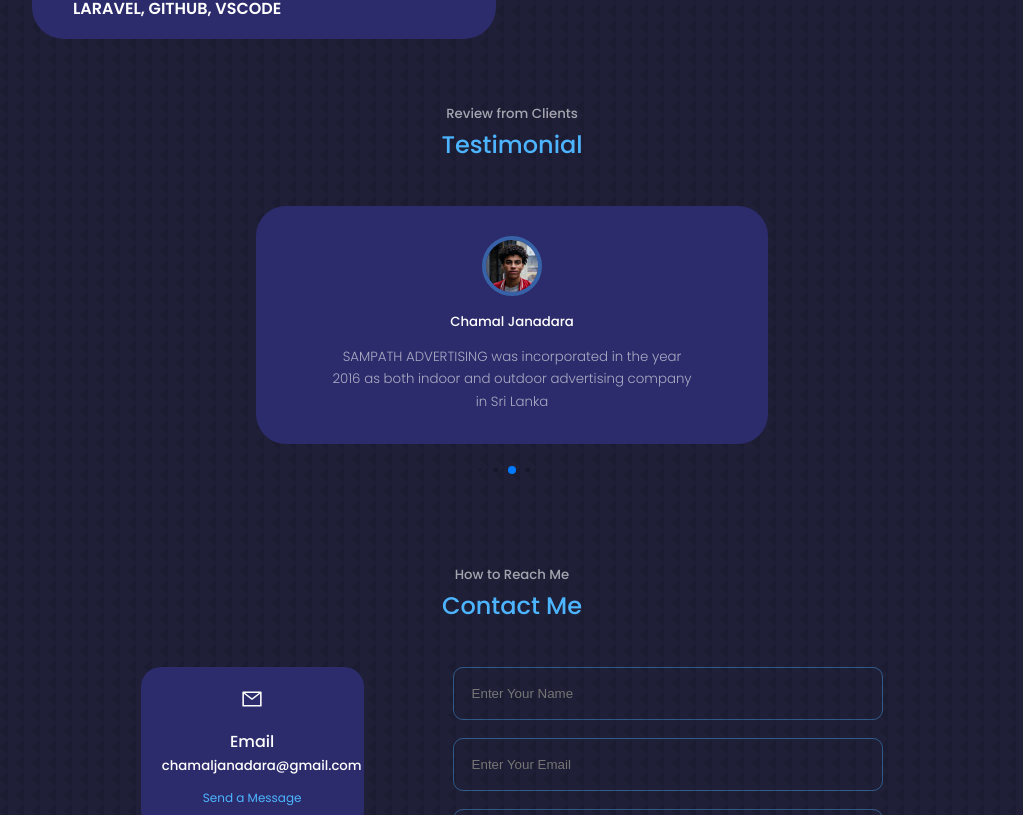
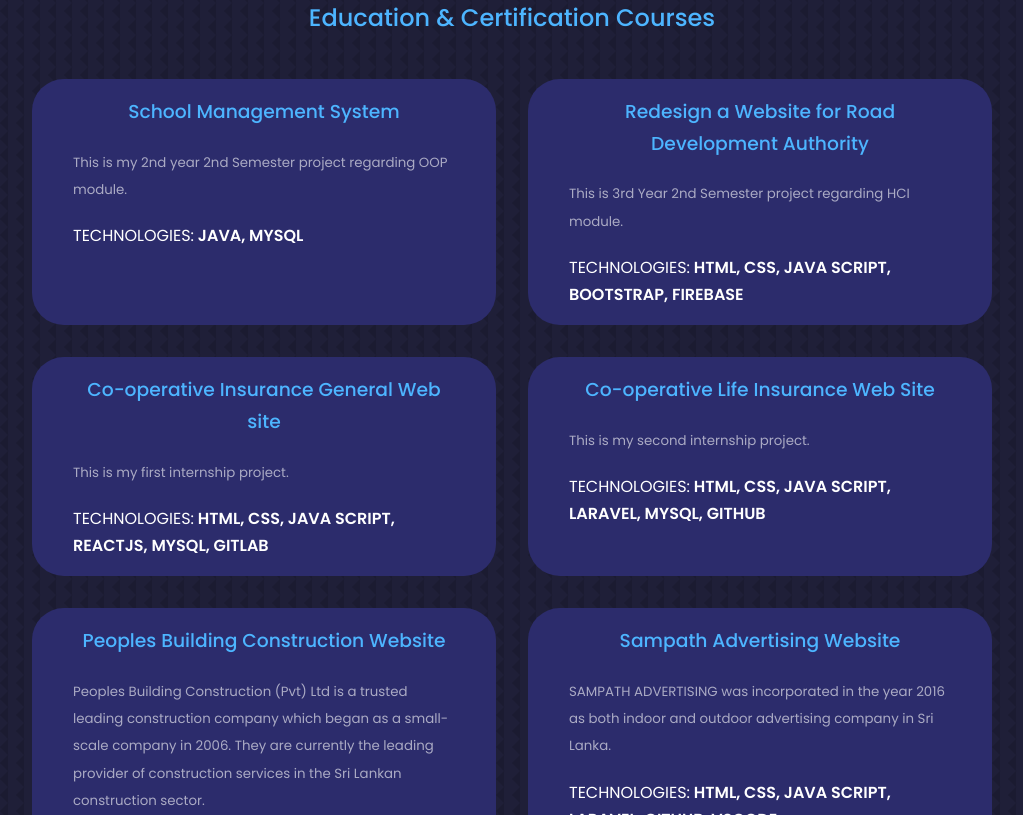
Before and after one commit to ChamalHerath/Portfolio-React, a React (Create React App) app: page / in a window 1280 px wide. Shown: the part 3645-4460 px from the top of the page, without its empty margins (128-1151 px from the left). Built offline with nearby package versions, Linux system fonts and the light colour scheme.

Commit message:
Portfolio Website

```diff
--- a/src/App.js
+++ b/src/App.js
@@ -20,8 +20,8 @@ class App extends Component {
                 <Nav/>
                 <About/>
                 <Skills/>
+                <Projects/>
                 <Education/>
-                <Projects/>
                 <Testimonial/>
                 <Contact/>
                 <Footer/>
--- a/src/components/education/Education.js
+++ b/src/components/education/Education.js
@@ -1,4 +1,52 @@
 import React, {Component} from 'react';
+import './education.css'
+
+const educationData = [
+    {
+        projectId: 1,
+        projectName: 'School Management System',
+        description: 'This is my 2nd year 2nd Semester project regarding OOP module.',
+        technologies: 'Java, MySQL'
+    },
+    {
+        projectId: 2,
+        projectName: 'Redesign a Website for Road Development Authority',
+        description: 'This is 3rd Year 2nd Semester project regarding HCI module.',
+        technologies: 'HTML, CSS, JAVA SCRIPT, BOOTSTRAP, FIREBASE'
+    },
+    {
+        projectId: 3,
+        projectName: 'Co-operative Insurance General Web site',
+        description: 'This is my first internship project.',
+        technologies: 'HTML, CSS, JAVA SCRIPT, REACTJS, MYSQL, GITLAB'
+    },
+    {
+        projectId: 4,
+        projectName: 'Co-operative Life Insurance Web Site',
+        description: 'This is my second internship project.',
+        technologies: 'HTML, CSS, JAVA SCRIPT, LARAVEL, MYSQL, GITHUB'
+    },
+    {
+        projectId: 5,
+        projectName: 'Peoples Building Construction Website',
+        description: 'Peoples Building Construction (Pvt) Ltd is a trusted leading construction company which ' +
+            'began as a small-scale company in 2006. They are currently the leading provider of construction ' +
+            'services in the Sri Lankan construction sector.',
+        technologies: 'HTML, CSS, JAVA SCRIPT, LARAVEL, GITHUB, VS-CODE'
+    },
+    {
+        projectId: 6,
+        projectName: 'Sampath Advertising Website',
+        description: 'SAMPATH ADVERTISING was incorporated in the year 2016 as both indoor and outdoor advertising company in Sri Lanka.',
+        technologies: 'HTML, CSS, JAVA SCRIPT, LARAVEL, GITHUB, VSCODE'
+    },
+    // {
+    //     projectId: 7,
+    //     projectName: 'Me2Works Freelancer Website',
+    //     description: 'SAMPATH ADVERTISING was incorporated in the year 2016 as both indoor and outdoor advertising company in Sri Lanka.',
+    //     technologies: 'HTML, CSS, JAVA SCRIPT, LARAVEL, GITHUB, VSCODE'
+    // },
+]
 
 class Education extends Component {
     render() {
@@ -6,6 +54,21 @@ class Education extends Component {
             <section id='education'>
                 <h5>What I Followed</h5>
                 <h2>Education & Certification Courses</h2>
+                <div className='container education_container'>
+                    {
+                        educationData.map(({projectId, projectName, description, technologies}) => {
+                            return (
+                                <div className='education_content'>
+                                    <article key={projectId}>
+                                        <h3>{projectName}</h3>
+                                        <small>{description}</small>
+                                        <p>Technologies:<b> {technologies}</b></p>
+                                    </article>
+                                </div>
+                            )
+                        })
+                    }
+                </div>
             </section>
         );
     }
--- a/src/components/education/education.css
+++ b/src/components/education/education.css
@@ -0,0 +1,77 @@
+.education_container {
+    display: grid;
+    grid-template-columns: 1fr 1fr;
+    gap: 32px;
+}
+
+.education_content h3{
+    padding-bottom: 20px;
+    text-align: center;
+    color: var(--color-primary);
+}
+
+.education_content small{
+    text-align: left;
+    color: var(--color-light);
+}
+
+.education_content p{
+    padding-top: 20px;
+    text-transform: uppercase;
+    text-align: left;
+}
+
+.education_container > div {
+    background: var(--color-bg-varient);
+    padding: 16px 40px;
+    border-radius: 32px;
+    border: 1px solid transparent;
+    transition: var(--transition);
+}
+
+.education_container > div:hover {
+    background: transparent;
+    border: 1px solid var(--color-bg-varient);
+    cursor: default;
+}
+
+.education_content {
+    display: grid;
+    grid-template-columns: 1fr;
+}
+
+
+/* ======== MEDIA QUERIES (Medium) ======== */
+@media screen and (max-width: 1024px){
+    #projects {
+        margin-top: 200px;
+    }
+    .education_container {
+        grid-template-columns: 1fr;
+    }
+    .education_container > div {
+        margin: 0 auto;
+        padding-bottom: 32px;
+    }
+    .education_content {
+        padding: 10px;
+        width: 80%;
+    }
+}
+
+/* ======== MEDIA QUERIES (Small) ======== */
+@media screen and (max-width: 600px){
+    #projects {
+        margin-top: 200px;
+    }
+    .education_container > div {
+        padding: 32px 16px;
+        width: 100%;
+    }
+    .education_container {
+        grid-template-columns: 1fr;
+    }
+    .education_content {
+        width: var(--container-width-sm);
+    }
+}
--- a/src/components/footer/Footer.js
+++ b/src/components/footer/Footer.js
@@ -20,10 +20,10 @@ class Footer extends Component {
                     <li><a href="#contact">Contact</a></li>
                 </ul>
                 <div className='footer_social'>
-                    <a href="https://www.linkedin.com/in/chamal-janadara-a96605197/" target='_blank'><AiOutlineLinkedin/></a>
-                    <a href="https://twitter.com/ChamalHerath" target='_blank'><AiOutlineTwitter/></a>
-                    <a href="https://www.instagram.com/chamaljherath/" target='_blank'><AiOutlineInstagram/></a>
-                    <a href="https://www.facebook.com/chamal.janadara/" target='_blank'><AiOutlineFacebook/></a>
+                    <a href="https://www.linkedin.com/in/chamal-janadara-a96605197/" target='_blank' rel="noreferrer"><AiOutlineLinkedin/></a>
+                    <a href="https://twitter.com/ChamalHerath" target='_blank' rel="noreferrer"><AiOutlineTwitter/></a>
+                    <a href="https://www.instagram.com/chamaljherath/" target='_blank' rel="noreferrer"><AiOutlineInstagram/></a>
+                    <a href="https://www.facebook.com/chamal.janadara/" target='_blank' rel="noreferrer"><AiOutlineFacebook/></a>
                 </div>
                 <div className='footer_copyright'>
                     <small>&copy; Deveoloped by <span style={{color: 'var(--color-primary)'}}>Chamal Janadara</span>. All Right Reserved.</small>
--- a/src/components/header/CTA.js
+++ b/src/components/header/CTA.js
@@ -1,5 +1,5 @@
 import React, {Component} from 'react';
-import CV from '../../assets/cv.pdf'
+import CV from '../../assets/Chamal Janadara.pdf'
 
 class Cta extends Component {
     render() {
--- a/src/components/header/SocialLinks.js
+++ b/src/components/header/SocialLinks.js
@@ -10,10 +10,10 @@ class SocialLinks extends Component {
     render() {
         return (
             <div className='header-socials'>
-                <a href="https://www.linkedin.com/in/chamal-janadara-a96605197/" target='_blank'><AiOutlineLinkedin/></a>
-                <a href="mailto: chamaljanadara@gmail.com" target='_blank'><SiGmail/></a>
-                <a href="https://github.com/ChamalHerath" target='_blank'><AiOutlineGithub/></a>
-                <a href="https://www.facebook.com/chamal.janadara/" target='_blank'><AiOutlineFacebook/></a>
+                <a href="https://www.linkedin.com/in/chamal-janadara-a96605197/" target='_blank' rel="noreferrer"><AiOutlineLinkedin/></a>
+                <a href="mailto: chamaljanadara@gmail.com" target='_blank' rel="noreferrer"><SiGmail/></a>
+                <a href="https://github.com/ChamalHerath" target='_blank' rel="noreferrer"><AiOutlineGithub/></a>
+                <a href="https://www.facebook.com/chamal.janadara/" target='_blank' rel="noreferrer"><AiOutlineFacebook/></a>
             </div>
         );
     }
--- a/src/components/nav/Nav.js
+++ b/src/components/nav/Nav.js
@@ -1,4 +1,4 @@
-import React, {Component, useState} from 'react';
+import React, {useState} from 'react';
 import {AiOutlineHome} from 'react-icons/ai';
 import {AiOutlineUser} from 'react-icons/ai';
 import {AiOutlineLaptop} from 'react-icons/ai';
--- a/src/components/projects/Projects.js
+++ b/src/components/projects/Projects.js
@@ -58,7 +58,7 @@ class Projects extends Component {
                     {
                         projectData.map(({projectId, projectName, description, technologies}) => {
                             return (
-                                <div className='projects_content'>
+                                <div className='education_content'>
                                     <article key={projectId}>
                                         <h3>{projectName}</h3>
                                         <small>{description}</small>
--- a/src/components/skills/Skills.js
+++ b/src/components/skills/Skills.js
@@ -1,5 +1,4 @@
 import React, {Component} from 'react';
-import {BsPatchCheckFill} from 'react-icons/bs';
 import {FaLaravel} from 'react-icons/fa';
 import {DiHtml5} from 'react-icons/di';
 import {GrReactjs} from 'react-icons/gr';
--- a/src/components/testimonials/Testimonial.js
+++ b/src/components/testimonials/Testimonial.js
@@ -1,4 +1,4 @@
-import React, {Component, useRef, useState} from 'react';
+import React, {Component} from 'react';
 import './testimonial.css';
 import AVTR1 from '../../assets/avatar1.jpg';
 import AVTR2 from '../../assets/avatar2.jpg';
```
Also changed, not shown: package.json (+9 -1 lines), 1 other file (tests, documents, lock files or other folders).
